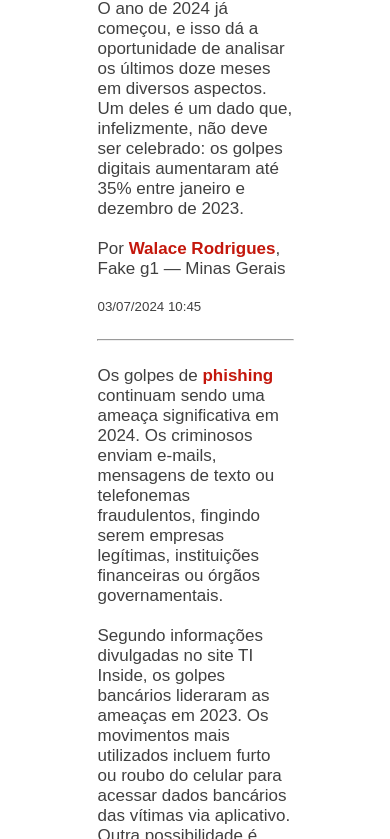
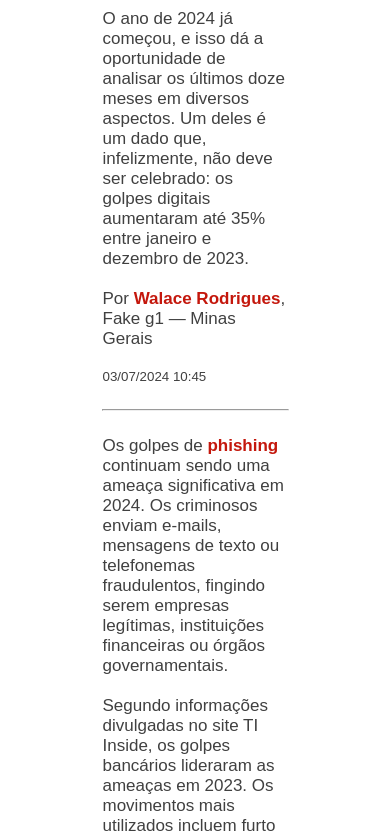
Before and after one commit to Fernaoliv/G1-Fake, a plain HTML site: page index.html in a window 390 px wide. Shown: the part 313-1152 px from the top of the page. Drawn offline with Linux system fonts and the light colour scheme; a small style sheet from the web is missing.

Commit message:
responsividade

```diff
--- a/main.css
+++ b/main.css
@@ -193,3 +193,13 @@ button:hover {
     font-size: 12px;
     margin-top: 5px;
 }
+
+@media (max-width: 768px) {
+    .container-main {
+        padding: 10px;
+    }
+
+    .container-item {
+        padding: 10px;
+    }
+}
```
